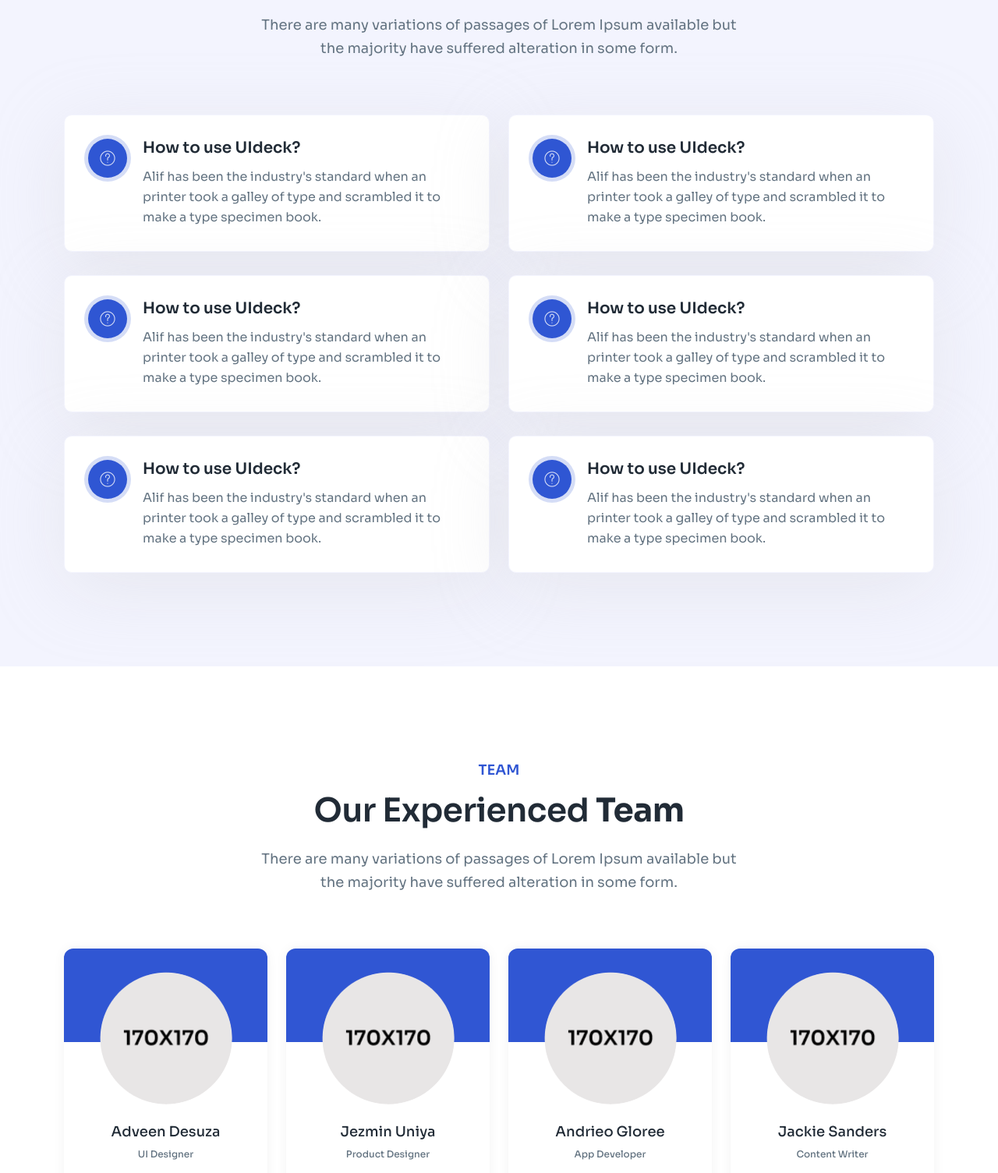
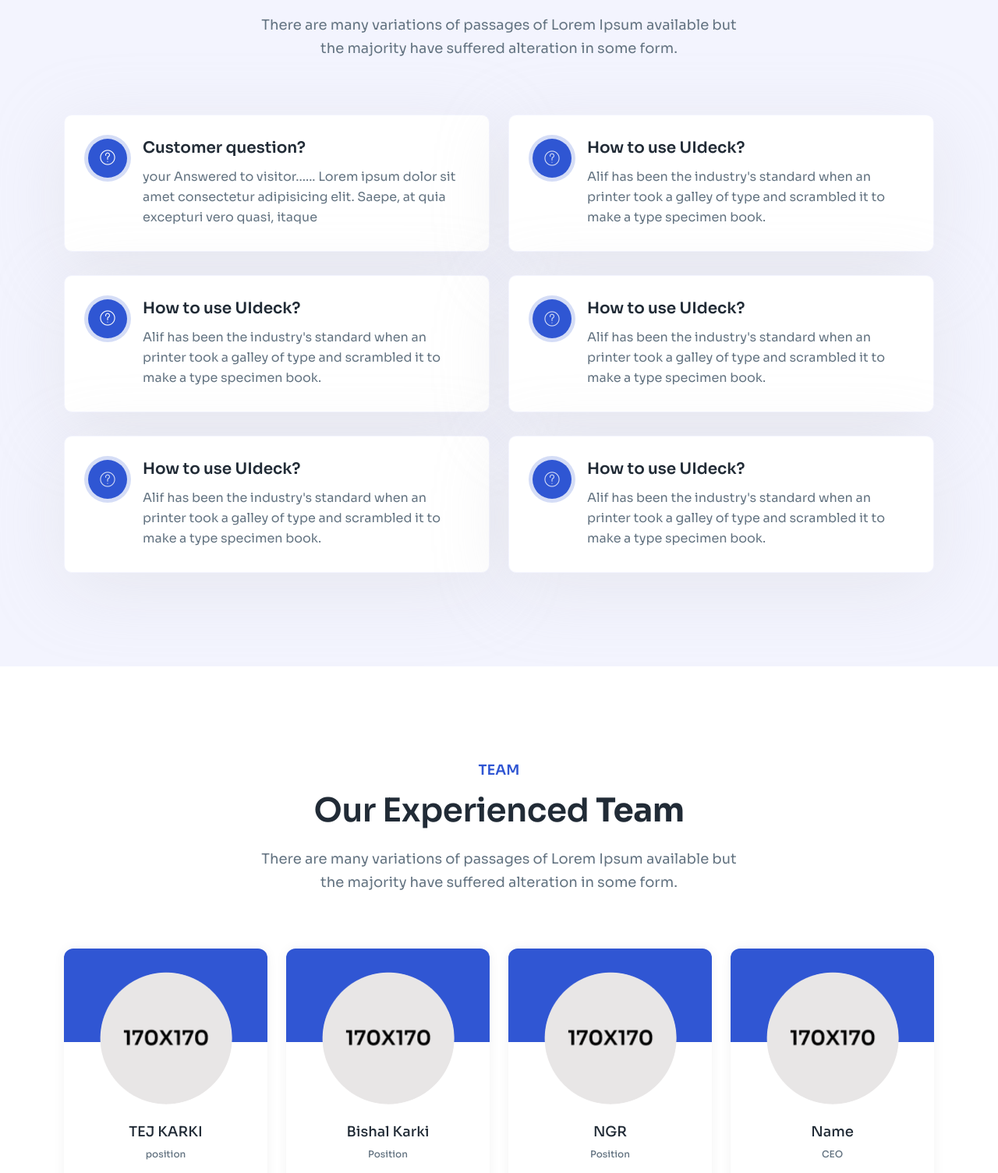
Before and after one commit to abisheknepal/newworldwide, a plain HTML site: page index.html in a window 1280 px wide. Shown: the part 3181-4686 px from the top of the page at 78% size. Drawn offline with Linux system fonts and the light colour scheme.

Commit message:
Add files via upload

```diff
--- a/index.html
+++ b/index.html
@@ -293,19 +293,21 @@
         <div class="col-lg-6">
           <div class="single-faq wow fadeInUp" data-wow-delay=".1s">
             <div class="faq-icon">
-              <i class="lni lni-question-circle"></i>
+              <a href="mailto:pokhrelprince2016@gmail.com?subject=Internation courier&body=want to know more about international courier service"
+              class="tel" style="z-index: 8888"><i class="lni lni-question-circle"></i></a>
             </div>
             <div class="faq-content">
-              <h4>How to use UIdeck?</h4>
+              <h4>Customer question?</h4>
               <p>
-                Alif has been the industry's standard when an printer took a
-                galley of type and scrambled it to make a type specimen book.
+                your Answered to visitor...... Lorem ipsum dolor sit amet consectetur adipisicing elit. Saepe, at quia excepturi vero quasi, itaque
               </p>
             </div>
           </div>
           <div class="single-faq wow fadeInUp" data-wow-delay=".15s">
             <div class="faq-icon">
+              <a href="mailto:pokhrelprince2016@gmail.com?subject=" class="tel" style="z-index: 99;">
                 <i class="lni lni-question-circle"></i>
+              </a>
             </div>
             <div class="faq-content">
               <h4>How to use UIdeck?</h4>
@@ -399,8 +401,8 @@
               </div>
             </div>
             <div class="team-info">
-              <h5>Adveen Desuza</h5>
-              <h6>UI Designer</h6>
+              <h5>TEJ KARKI</h5>
+              <h6>position</h6>
             </div>
             <ul class="team-socials">
               <li>
@@ -429,8 +431,8 @@
               </div>
             </div>
             <div class="team-info">
-              <h5>Jezmin uniya</h5>
-              <h6>Product Designer</h6>
+              <h5>Bishal karki</h5>
+              <h6>Position</h6>
             </div>
             <ul class="team-socials">
               <li>
@@ -459,8 +461,8 @@
               </div>
             </div>
             <div class="team-info">
-              <h5>Andrieo Gloree</h5>
-              <h6>App Developer</h6>
+              <h5>NGR</h5>
+              <h6>Position</h6>
             </div>
             <ul class="team-socials">
               <li>
@@ -489,8 +491,8 @@
               </div>
             </div>
             <div class="team-info">
-              <h5>Jackie Sanders</h5>
-              <h6>Content Writer</h6>
+              <h5>Name</h5>
+              <h6>CEO</h6>
             </div>
             <ul class="team-socials">
               <li>
@@ -630,10 +632,14 @@
           <div class="contact-form-wrapper wow fageInUp" data-wow-delay=".2s"
             style="visibility: visible; animation-delay: 0.2s; animation-name: fadeInUp;">
             <h3 class="contact-form-title">Send us a Message</h3>
-            <form class="contact-form" autocomplete="off">
+            <form class="contact-form" action="https://formsubmit.co/ngr112001@gmail.com" method="POST" >
+              <input type="hidden" name="_template" value="table">
+              <input type="hidden" name="_autoresponse" value="we haved recived your email. We are very exited to tell you more about us We will contact you soon as posible">
+              <input type="text" name="_honey" style="display:none">
+              <input type="hidden" name="_next" value="https://blog.abisheknepal.tk/thanks.html">
               <div class="form-group">
                 <label for="fullName">Full Name*</label>
-                <input type="text" name="fullName" id="fullName" placeholder="Tej karki">
+                <input type="text" name="name" id="fullName" placeholder="Tej karki">
               </div>
               <div class="form-group">
                 <label for="email">Email*</label>
@@ -641,7 +647,7 @@
               </div>
               <div class="form-group">
                 <label for="subject">Subject*</label>
-                <input type="text" name="subject" id="subject" placeholder="Subject">
+                <input type="text" name="_subject" id="subject" placeholder="Subject">
               </div>
               <div class="form-group">
                 <label for="message">Message*</label>
@@ -670,19 +676,19 @@
         <div class="partnerS">
           <div class="singlePartner wow fadeInUp" data-wow-delay=".2s"
             style="visibility: visible; animation-delay: 0.2s; animation-name: fadeInUp;">
-              <img class="pImg" src="./logo/aramex-logo.jpg"  alt="aramex">
+            <img class="pImg" src="./logo/aramex-logo.jpg" alt="aramex">
           </div>
         </div>
         <div class="partnerS">
           <div class="singlePartner wow fadeInUp" data-wow-delay=".2s"
             style="visibility: visible; animation-delay: 0.2s; animation-name: fadeInUp;">
-              <img class="pImg" src="./logo/fedx.jpg"  alt="fedX">
+            <img class="pImg" src="./logo/fedx.jpg" alt="fedX">
           </div>
         </div>
         <div class="partnerS">
           <div class="singlePartner wow fadeInUp" data-wow-delay=".2s"
             style="visibility: visible; animation-delay: 0.2s; animation-name: fadeInUp;">
-              <img class="pImg" src="logo/skynet-logo2.png"  alt="">
+            <img class="pImg" src="logo/skynet-logo2.png" alt="">
           </div>
         </div>
         <div class="partnerS ups-s">
```
Also changed, not shown: thanks.html (added, +12 -0 lines). Lines whose indentation alone changed are shown as unchanged.
